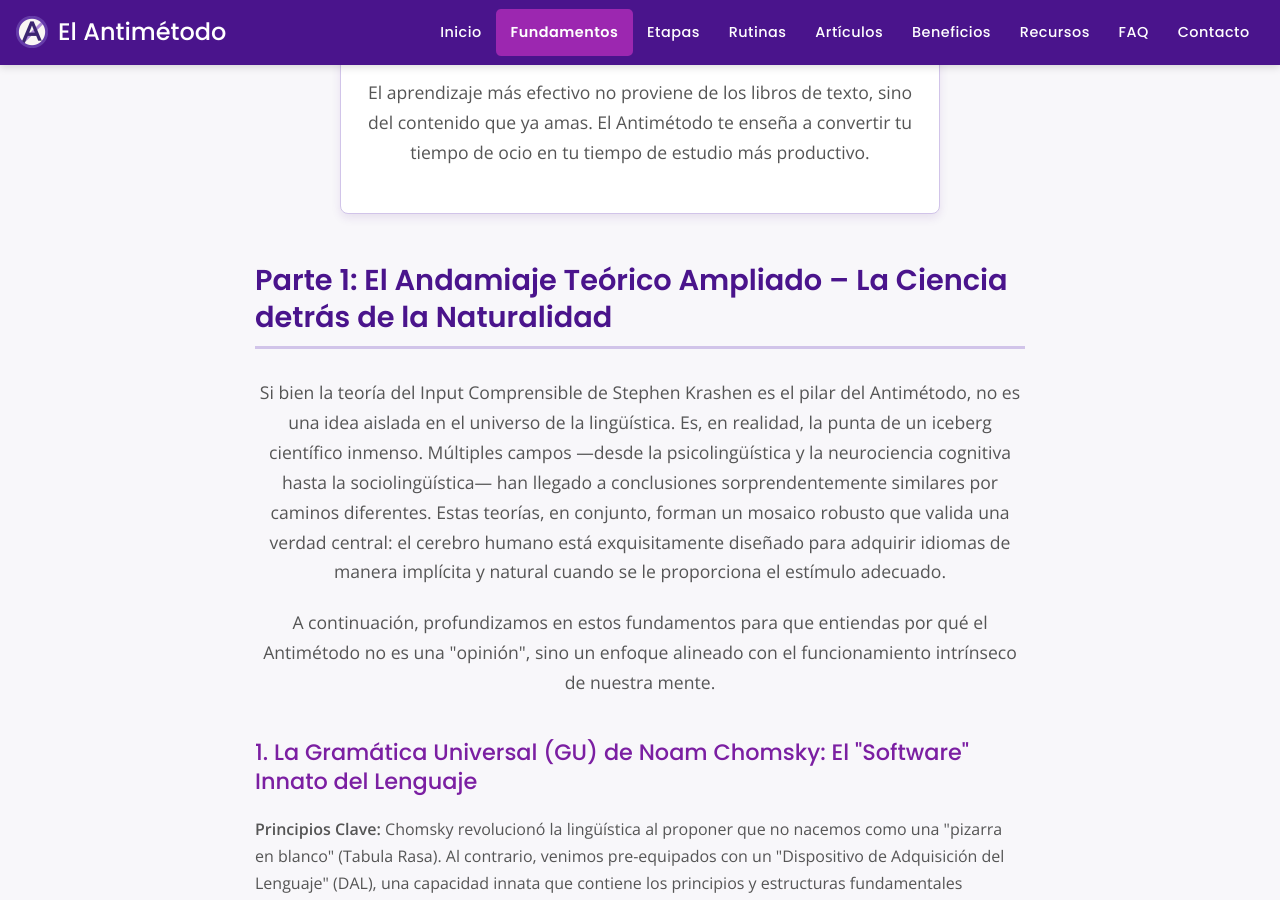
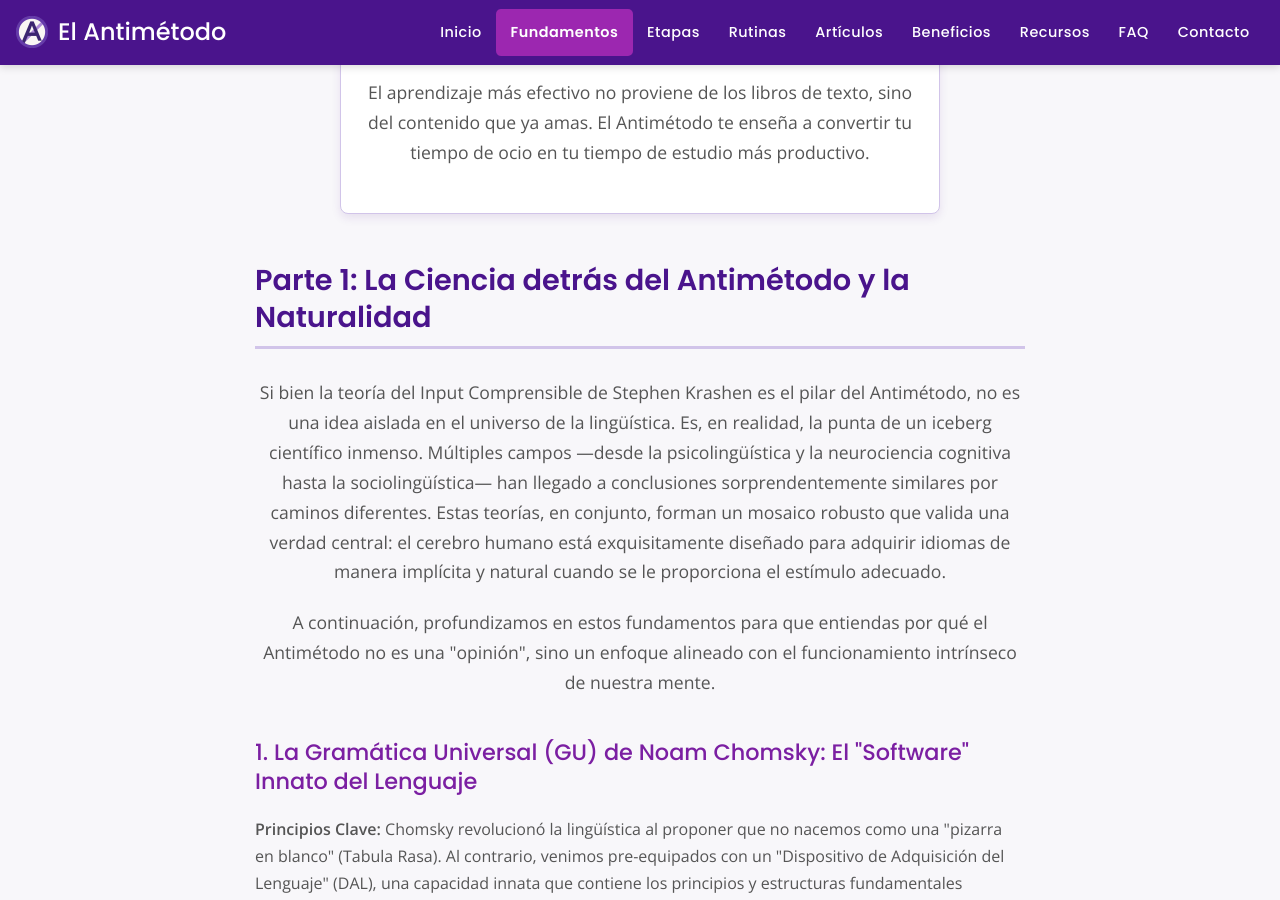
Before and after one commit to LuiseM93/ElAntimetodo, a Jekyll site: the page built from fundamentos.md, in a window 1280 px wide and 900 px high, scrolled down 5081 px. Built offline with Jekyll 4.4.1, drawn with Linux system fonts in a browser that asks for light colours.

Commit message:
Update fundamentos.md

```diff
--- a/fundamentos.md
+++ b/fundamentos.md
@@ -401,7 +401,7 @@ description: Descubre la base teórica del Antimétodo, incluyendo el input comp
   </section>
 
   <section class="content-section">
-    <h2 class="section-title">Parte 1: El Andamiaje Teórico Ampliado – La Ciencia detrás de la Naturalidad</h2>
+    <h2 class="section-title">Parte 1: La Ciencia detrás del Antimétodo y la Naturalidad</h2>
     <p style="font-size: 1.1em; text-align: center; color: var(--text-light-color); line-height: 1.7;">
       Si bien la teoría del Input Comprensible de Stephen Krashen es el pilar del Antimétodo, no es una idea aislada en el universo de la lingüística. Es, en realidad, la punta de un iceberg científico inmenso. Múltiples campos —desde la psicolingüística y la neurociencia cognitiva hasta la sociolingüística— han llegado a conclusiones sorprendentemente similares por caminos diferentes. Estas teorías, en conjunto, forman un mosaico robusto que valida una verdad central: el cerebro humano está exquisitamente diseñado para adquirir idiomas de manera implícita y natural cuando se le proporciona el estímulo adecuado.
     </p>
```
